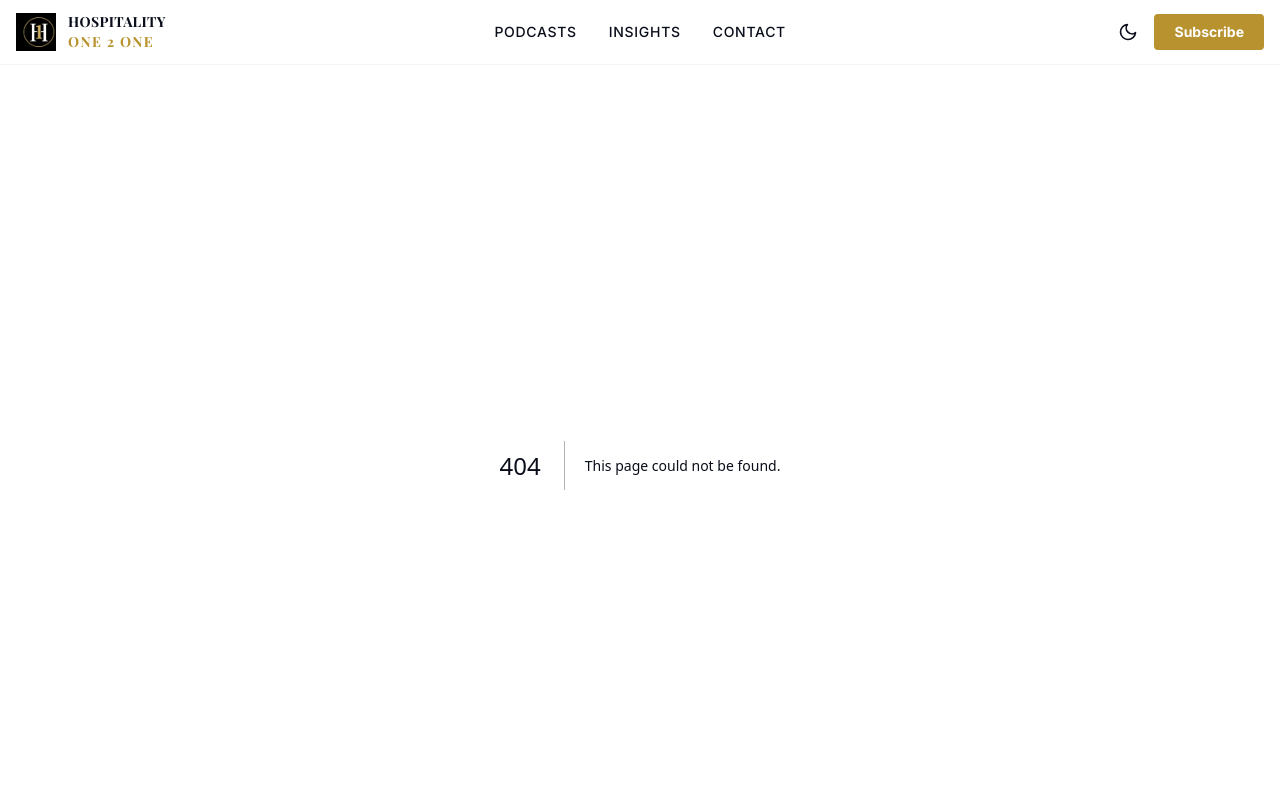
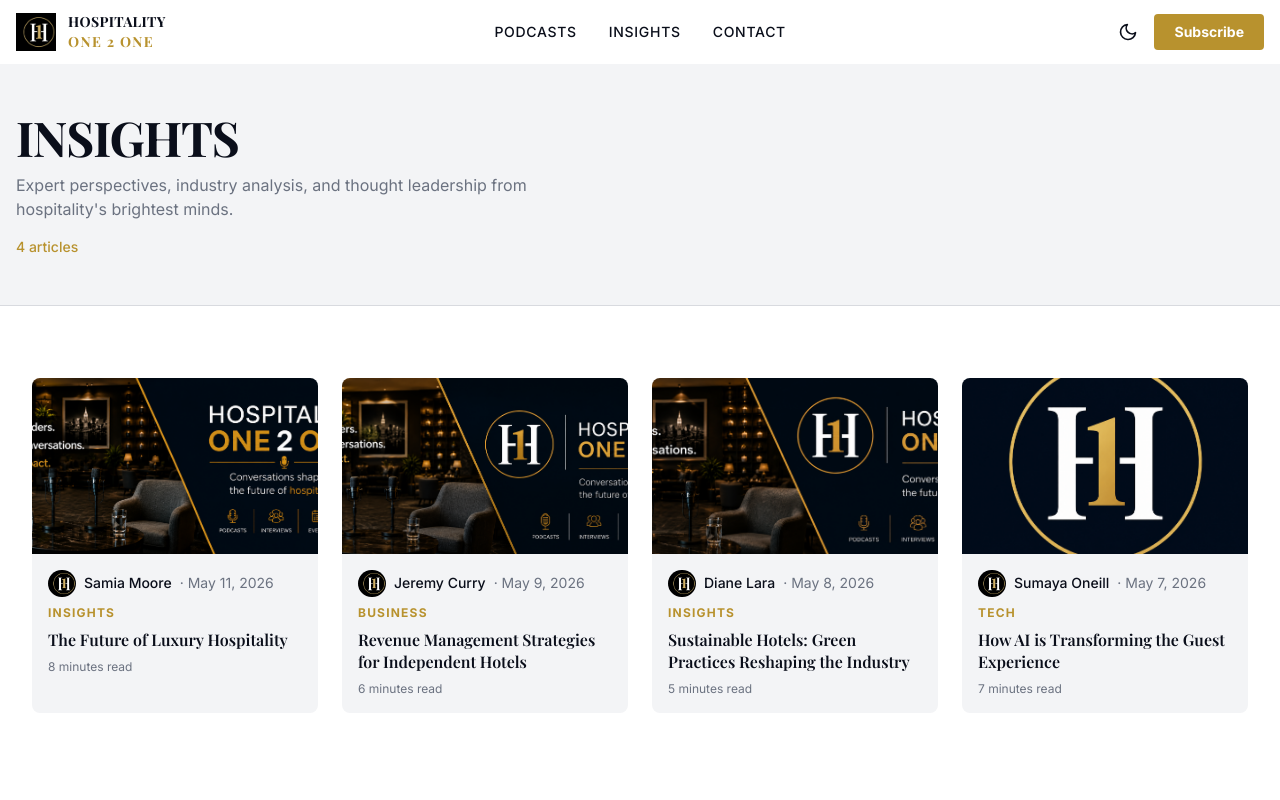
Before and after one commit to Aitibour/hospitality121, a Next.js app: page /insights in a window 1280 px wide. Before the commit this address had no page. Shown: the top 800 px of the page. Built offline with nearby package versions, Linux system fonts and the light colour scheme; a web font is replaced by a local one.

Commit message:
feat: add /insights and /podcasts listing pages

```diff
--- /dev/null
+++ b/app/insights/page.tsx
@@ -0,0 +1,24 @@
+import { getAllContent } from '@/lib/content'
+import ContentGrid from '@/components/ContentGrid'
+import SectionHeader from '@/components/SectionHeader'
+import AdSlot from '@/components/AdSlot'
+
+export const revalidate = 3600
+
+export default function InsightsPage() {
+  const items = getAllContent().filter(item => item.type === 'article')
+  return (
+    <>
+      <SectionHeader
+        title="INSIGHTS"
+        description="Expert perspectives, industry analysis, and thought leadership from hospitality's brightest minds."
+        count={items.length}
+        noun="article"
+      />
+      <div className="max-w-7xl mx-auto px-4 py-10">
+        <ContentGrid items={items} />
+      </div>
+      <AdSlot zone="mid-grid" />
+    </>
+  )
+}
--- /dev/null
+++ b/app/podcasts/page.tsx
@@ -0,0 +1,24 @@
+import { getAllContent } from '@/lib/content'
+import ContentGrid from '@/components/ContentGrid'
+import SectionHeader from '@/components/SectionHeader'
+import AdSlot from '@/components/AdSlot'
+
+export const revalidate = 3600
+
+export default function PodcastsPage() {
+  const items = getAllContent().filter(item => item.type === 'podcast')
+  return (
+    <>
+      <SectionHeader
+        title="PODCASTS"
+        description="Real conversations with the leaders shaping the future of hospitality."
+        count={items.length}
+        noun="episode"
+      />
+      <div className="max-w-7xl mx-auto px-4 py-10">
+        <ContentGrid items={items} />
+      </div>
+      <AdSlot zone="mid-grid" />
+    </>
+  )
+}
```
